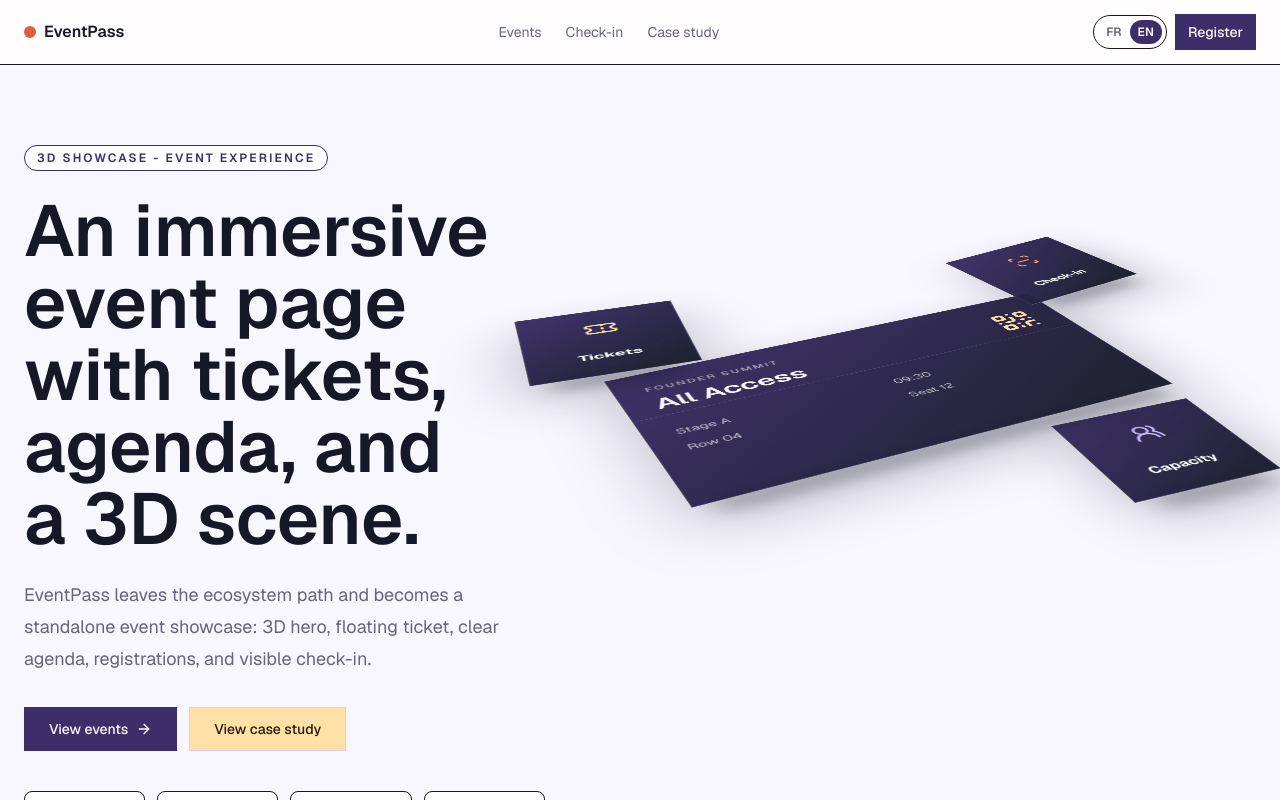
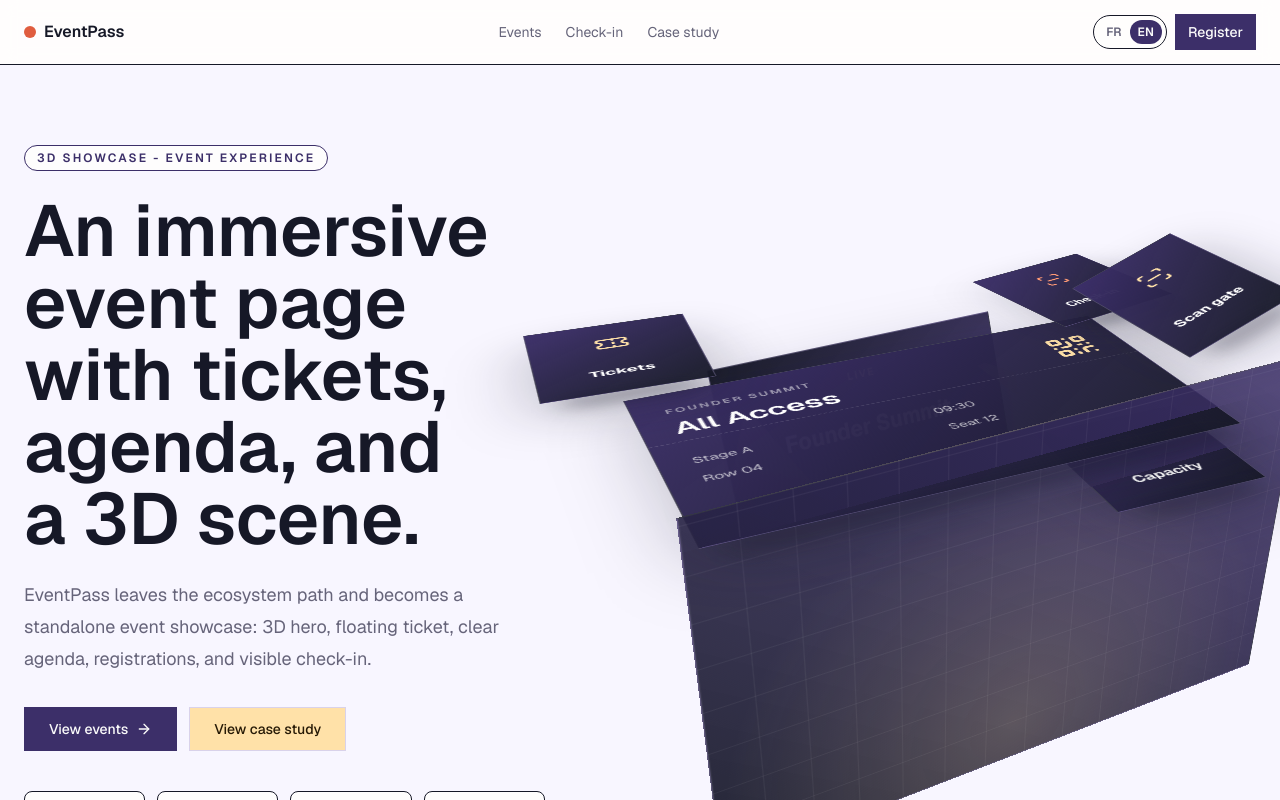
Before and after one commit to kurtisv/eventpass, a Next.js app in the folder apps/web/: page / in a window 1280 px wide. Shown: the top 800 px of the page. Built offline with nearby package versions, Linux system fonts and the light colour scheme; no server answers.

Commit message:
Refine EventPass 3D venue scene

```diff
--- a/apps/web/src/app/globals.css
+++ b/apps/web/src/app/globals.css
@@ -59,8 +59,74 @@ body {
   transform: rotateX(58deg) rotateZ(-28deg);
 }
 
+.eventpass-venue-floor {
+  position: absolute;
+  left: 36px;
+  right: 36px;
+  bottom: 18px;
+  height: 360px;
+  border: 1px solid rgba(255, 255, 255, 0.12);
+  background:
+    radial-gradient(circle at 50% 12%, rgba(255, 225, 168, 0.2), transparent 18rem),
+    linear-gradient(90deg, rgba(255, 255, 255, 0.05) 1px, transparent 1px),
+    linear-gradient(0deg, rgba(255, 255, 255, 0.05) 1px, transparent 1px),
+    linear-gradient(145deg, rgba(22, 24, 39, 0.94), rgba(60, 47, 105, 0.86));
+  background-size: auto, 44px 44px, 44px 44px, auto;
+  transform: rotateX(90deg) translateZ(-118px);
+  transform-style: preserve-3d;
+}
+
+.eventpass-main-stage {
+  position: absolute;
+  left: 178px;
+  top: 36px;
+  width: 330px;
+  min-height: 140px;
+  display: grid;
+  place-items: center;
+  border: 1px solid rgba(255, 255, 255, 0.16);
+  background: linear-gradient(145deg, rgba(22, 24, 39, 0.98), rgba(60, 47, 105, 0.92));
+  color: white;
+  box-shadow: 0 34px 70px rgba(22, 24, 39, 0.26);
+  transform: translateZ(48px) rotateX(-68deg);
+}
+
+.eventpass-main-stage span {
+  font-size: 0.72rem;
+  font-weight: 700;
+  letter-spacing: 0.18em;
+  color: #ffe1a8;
+}
+
+.eventpass-main-stage strong {
+  margin-top: -24px;
+  font-size: 1.55rem;
+}
+
+.eventpass-light {
+  position: absolute;
+  top: 118px;
+  width: 150px;
+  height: 300px;
+  background: linear-gradient(180deg, rgba(255, 225, 168, 0.28), rgba(255, 225, 168, 0));
+  clip-path: polygon(46% 0, 54% 0, 100% 100%, 0 100%);
+  transform-origin: top;
+  pointer-events: none;
+}
+
+.eventpass-light-left {
+  left: 130px;
+  transform: translateZ(70px) rotateZ(13deg);
+}
+
+.eventpass-light-right {
+  right: 110px;
+  transform: translateZ(70px) rotateZ(-13deg);
+}
+
 .eventpass-ticket-card,
-.eventpass-badge {
+.eventpass-badge,
+.eventpass-gate {
   position: absolute;
   border: 1px solid rgba(255, 255, 255, 0.16);
   background: linear-gradient(145deg, rgba(60, 47, 105, 0.98), rgba(22, 24, 39, 0.96));
@@ -69,7 +135,8 @@ body {
 }
 
 .eventpass-ticket-card::after,
-.eventpass-badge::after {
+.eventpass-badge::after,
+.eventpass-gate::after {
   content: "";
   position: absolute;
   inset: auto 18px -18px 18px;
@@ -79,12 +146,12 @@ body {
 }
 
 .eventpass-ticket-card {
-  left: 72px;
-  top: 92px;
+  left: 58px;
+  top: 198px;
   width: min(480px, 82vw);
   min-height: 260px;
   padding: 28px;
-  transform: translateZ(130px);
+  transform: translateZ(150px) rotateZ(4deg);
 }
 
 .eventpass-ticket-card::before {
@@ -107,20 +174,34 @@ body {
 
 .eventpass-badge-1 {
   left: 0;
-  top: 36px;
+  top: 74px;
   transform: translateZ(180px) rotateZ(7deg);
 }
 
 .eventpass-badge-2 {
-  right: 26px;
-  top: 24px;
+  right: 28px;
+  top: 88px;
   transform: translateZ(160px) rotateZ(-8deg);
 }
 
 .eventpass-badge-3 {
-  right: 90px;
-  bottom: 34px;
+  right: 112px;
+  bottom: 28px;
   transform: translateZ(104px) rotateZ(5deg);
+}
+
+.eventpass-gate {
+  right: 8px;
+  bottom: 126px;
+  width: 126px;
+  min-height: 190px;
+  display: grid;
+  gap: 18px;
+  place-items: center;
+  padding: 18px;
+  color: white;
+  font-weight: 700;
+  transform: translateZ(198px) rotateY(-18deg);
 }
 
 @media (max-width: 768px) {
--- a/apps/web/src/app/page.tsx
+++ b/apps/web/src/app/page.tsx
@@ -63,6 +63,13 @@ export default async function Home() {
 
             <div className="eventpass-scene" aria-label="3D event ticket scene">
               <div className="eventpass-stage">
+                <div className="eventpass-venue-floor" />
+                <div className="eventpass-main-stage">
+                  <span>LIVE</span>
+                  <strong>Founder Summit</strong>
+                </div>
+                <div className="eventpass-light eventpass-light-left" />
+                <div className="eventpass-light eventpass-light-right" />
                 <div className="eventpass-ticket-card">
                   <div className="flex items-center justify-between gap-4">
                     <div>
@@ -89,6 +96,10 @@ export default async function Home() {
                 <div className="eventpass-badge eventpass-badge-3">
                   <UsersRound className="size-8 text-[#cdbdff]" />
                   <span>Capacity</span>
+                </div>
+                <div className="eventpass-gate">
+                  <ScanLine className="size-8 text-[#ffe1a8]" />
+                  <span>Scan gate</span>
                 </div>
               </div>
             </div>
```
